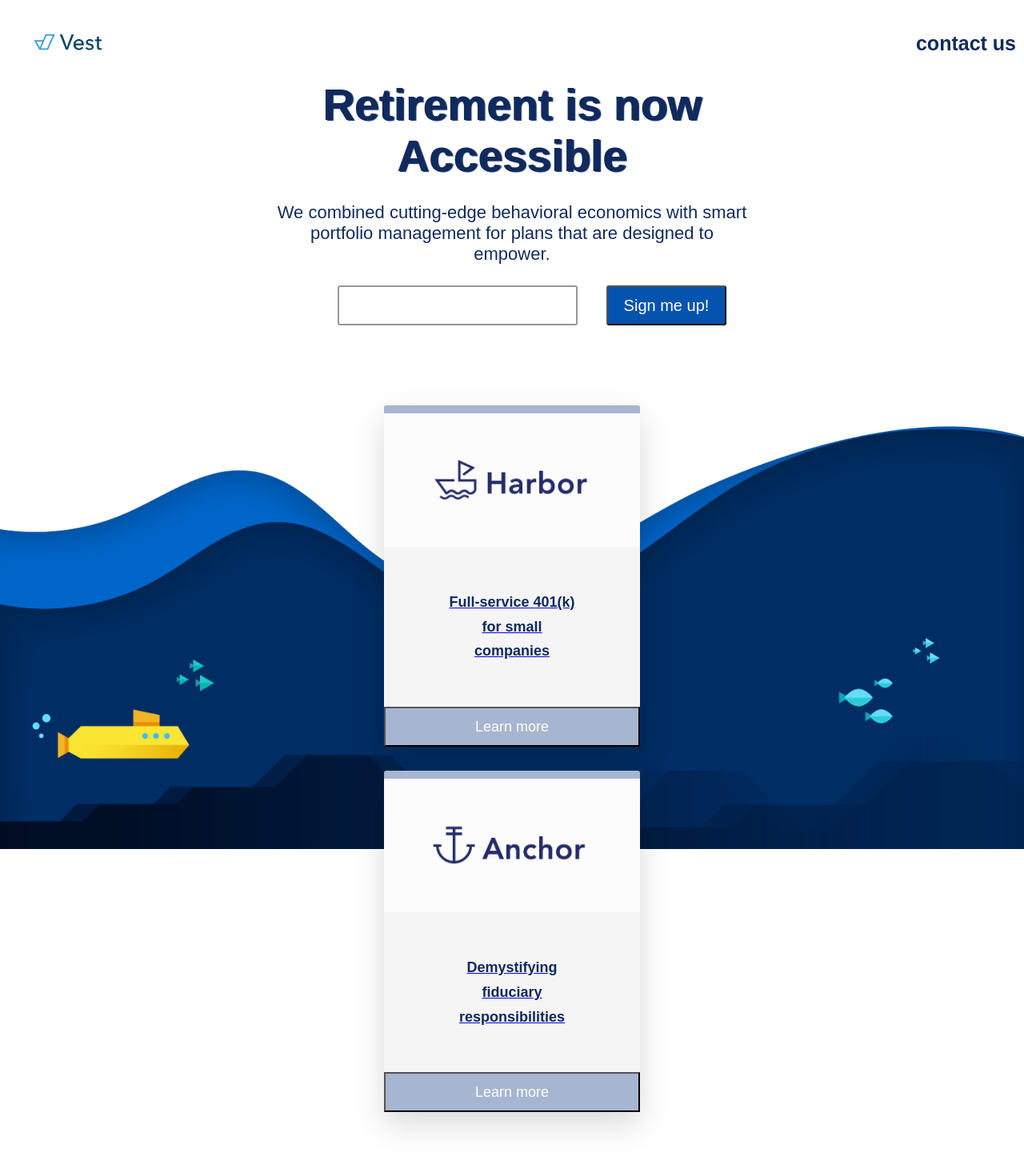
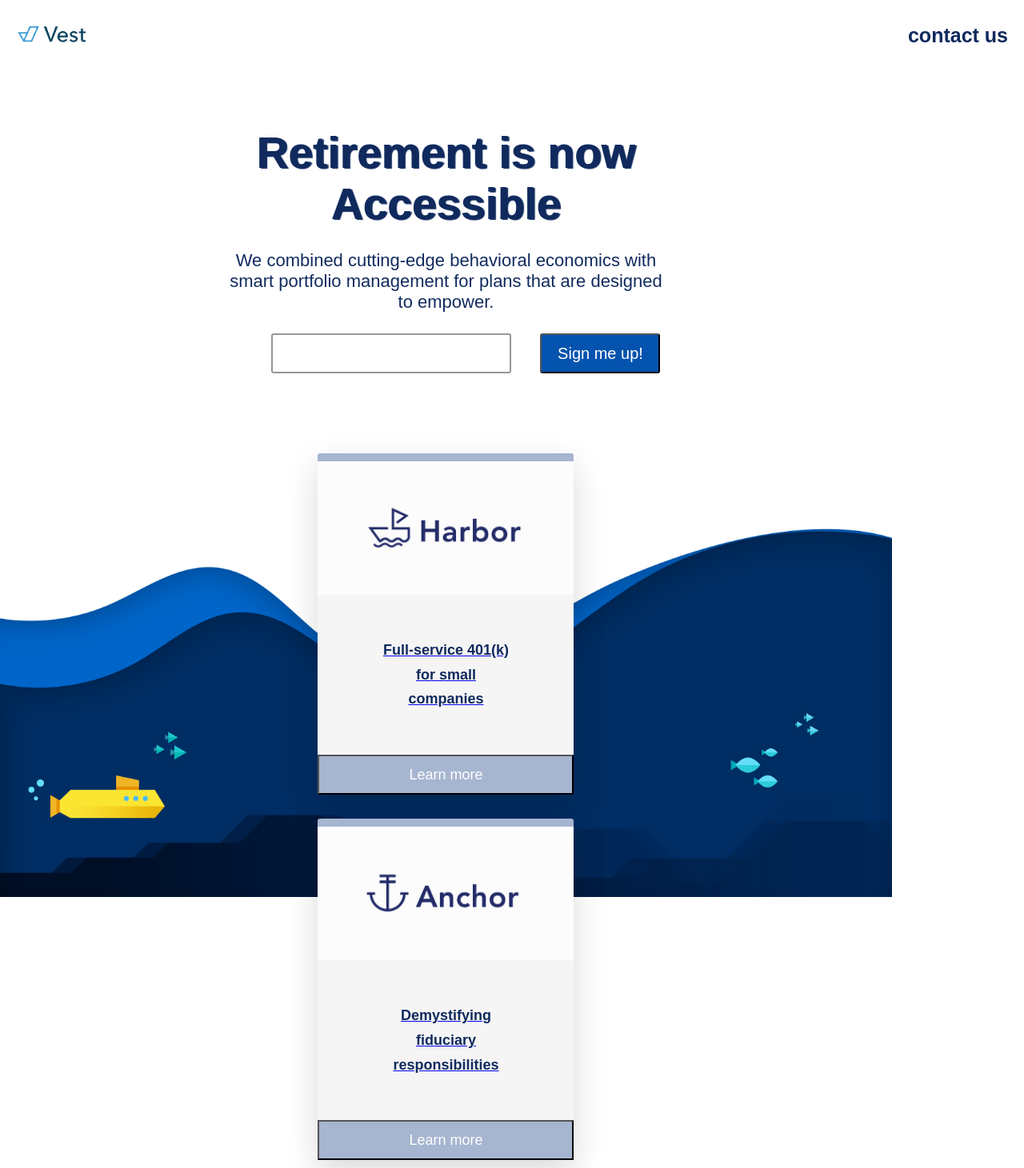
Before and after one commit to VestHQ/VestHQ, a Jekyll site: the page built from index.html, in a window 1280 px wide. Shown: the whole page at 80% size. Built offline with Jekyll 4.4.1, drawn with Linux system fonts in a browser that asks for light colours; some web fonts are replaced.

Commit message:
created responsive title with grid and flex

```diff
--- a/_includes/title.html
+++ b/_includes/title.html
@@ -1,8 +1,2 @@
-<!-- title -->
-<!--<div class="title">-->
-    <div class="nav nav-box">
-        <!--<span class="nav__logo">Vest</span><span class="nav__logo&#45;&#45;sub">HQ</span>-->
-        <img src="../assets/images/vestlogo-colors.png" alt="vest logo" class="nav__logo">
-        <a class="nav__contact">contact us</a>
-    </div>
-<!--</div>-->
+    <img src="../assets/images/vestlogo-colors.png" alt="vest logo" class="nav nav__logo">
+    <a class="nav nav__contact">contact us</a>
--- a/_sass/3-layout/title.scss
+++ b/_sass/3-layout/title.scss
@@ -1,33 +1,21 @@
-.nav-box {
-  position: absolute;
-  top: 4rem;
-  left: 4rem;
-  bottom: 15rem;
-  grid-row: 1;
-  grid-column: 1;
-}
-
 .nav{
-  position: relative;
+  margin: 3rem 2rem;
+  display: flex;
 
   &__logo {
     width: 9rem;
+
+    grid-row: 1 / span 1;
+    grid-column: 1 / span 1;
   }
 
   &__contact {
-    float: right;
-    //margin-left: 90%;
     color: $title-text-color;
     font-size: 2.5rem;
     font-weight: 600;
-    margin-right: 5rem;
 
-    @include respond(tab-port){
-      margin-right: 5rem;
-    }
-
-    @include respond(small-phone){
-      margin-right: 6rem;
-    }
+    justify-content: flex-end;
+    grid-row: 1 / span 1;
+    grid-column: 2 / span 1;
   }
 }
```
Also changed, not shown: _includes/social.html (deleted, +0 -8 lines).
